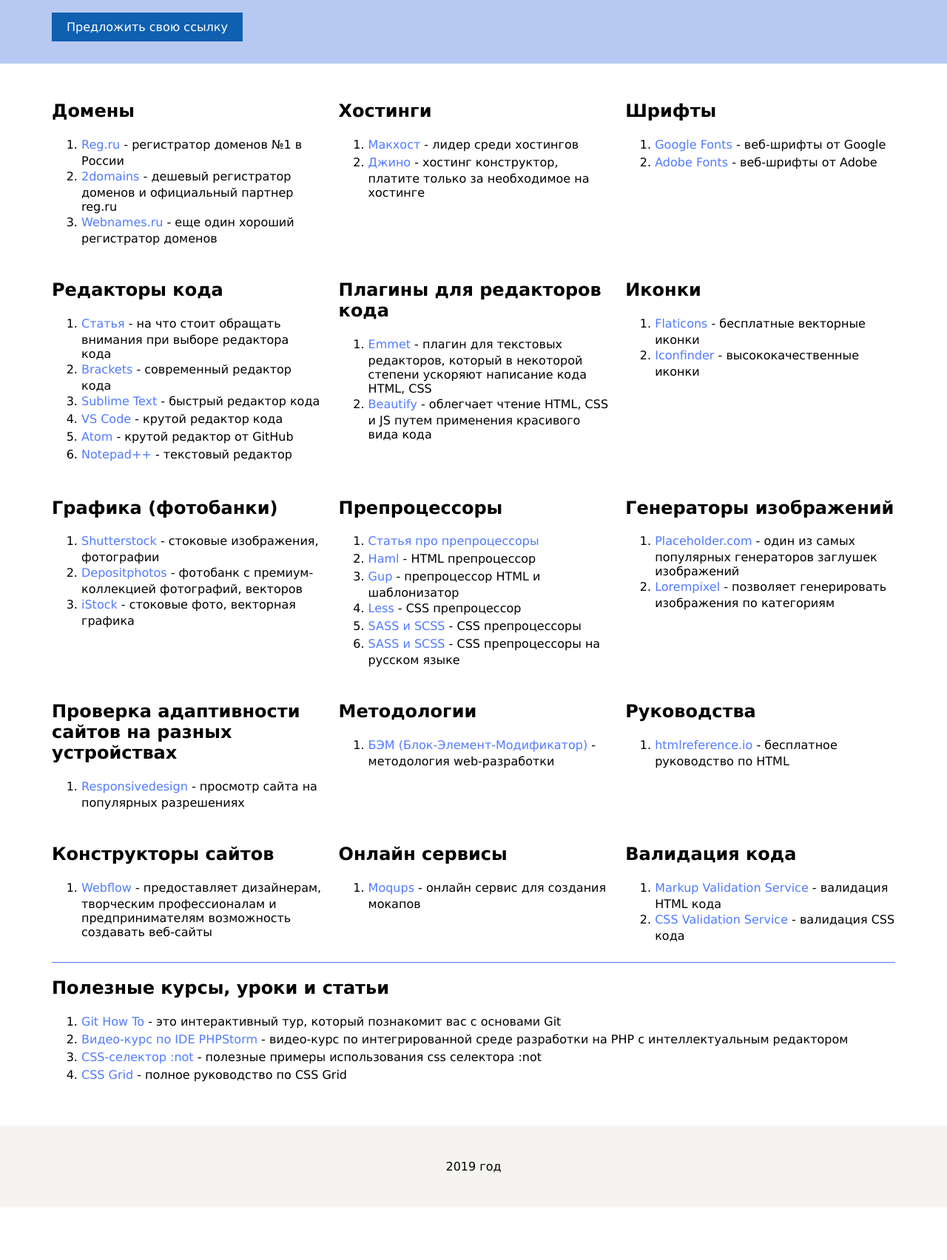
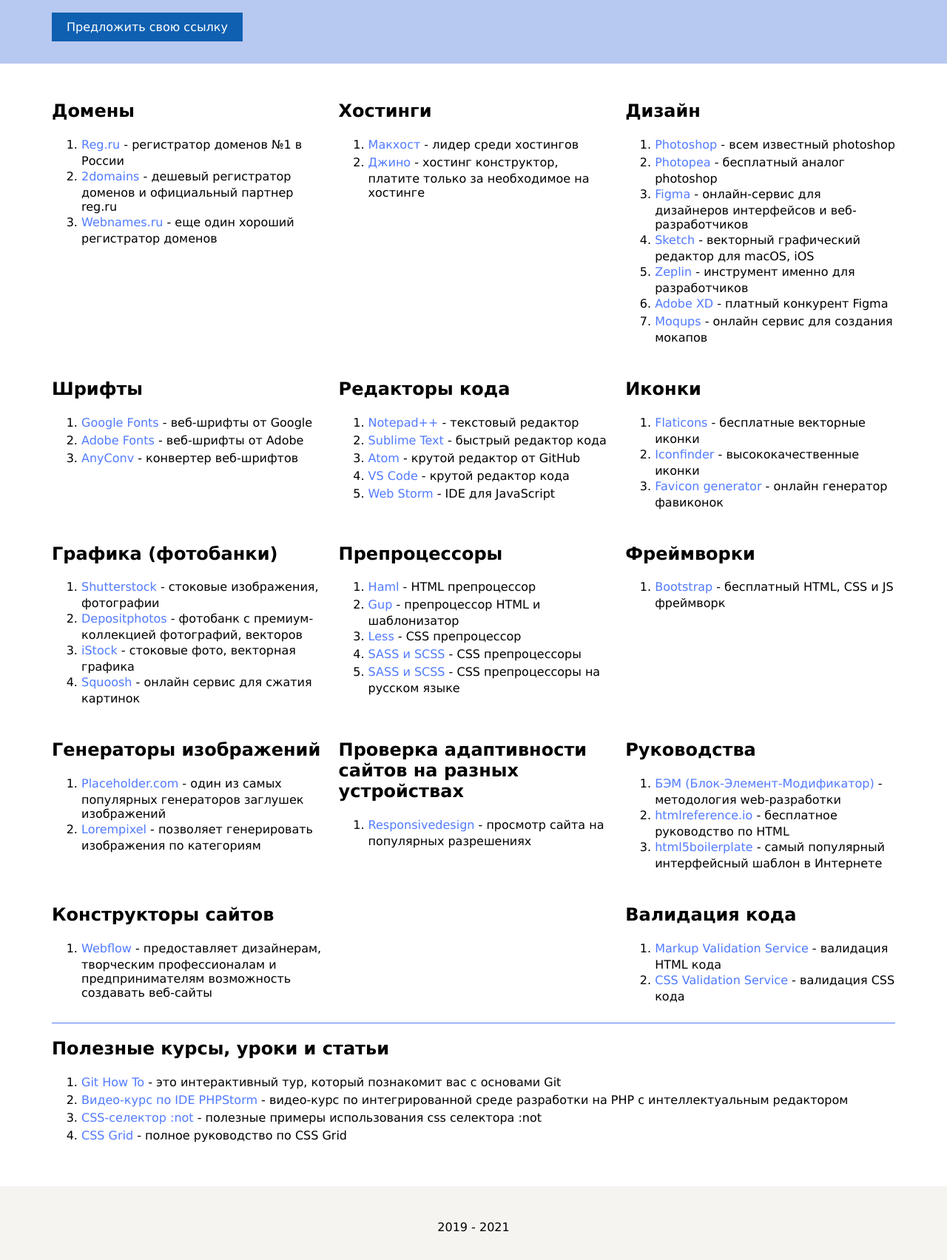
Before and after one commit to AzatMursiev/azatmursiev.github.io, a plain HTML site: page index.html in a window 1280 px wide. Shown: the part 120-1824 px from the top of the page at 74% size. Before the commit the page ends 1753 px from the top, so only its background shows below. Drawn offline with Linux system fonts and the light colour scheme.

Commit message:
add sites

```diff
--- a/clash/style.css
+++ b/clash/style.css
@@ -182,7 +182,6 @@ body {
 
 .title {
     font-weight: 700;
-    font-size: 40px;
 }
 
 .see__text {
--- a/index.html
+++ b/index.html
@@ -37,30 +37,40 @@
         </div>
 
         <div class="block">
+            <h2>Дизайн</h2>
+            <ol>
+                <li><a href="https://www.adobe.com/ru/products/photoshop.html" target="_blank">Photoshop</a> - всем
+                    известный photoshop</li>
+                <li><a href="https://www.photopea.com/" target="_blank">Photopea</a> - бесплатный аналог photoshop</li>
+                <li><a href="https://www.figma.com/" target="_blank">Figma</a> - онлайн-сервис для дизайнеров
+                    интерфейсов и веб-разработчиков</li>
+                <li><a href="https://www.sketch.com/" target="_blank">Sketch</a> - векторный графический редактор для
+                    macOS, iOS</li>
+                <li><a href="https://zeplin.io/" target="_blank">Zeplin</a> - инструмент именно для разработчиков</li>
+                <li><a href="https://www.adobe.com/ru/products/xd.html" target="_blank">Adobe XD</a> - платный конкурент
+                    Figma</li>
+                <li><a href="https://moqups.com/" target="_blank">Moqups</a> - онлайн сервис для создания мокапов</li>
+            </ol>
+        </div>
+
+        <div class="block">
             <h2>Шрифты</h2>
             <ol>
                 <li><a href="https://fonts.google.com/" target="_blank">Google Fonts</a> - веб-шрифты от Google</li>
                 <li><a href="https://fonts.adobe.com/" target="_blank">Adobe Fonts</a> - веб-шрифты от Adobe</li>
+                <li><a href="https://anyconv.com/ru/" target="_blank">AnyConv</a> - конвертер веб-шрифтов</li>
             </ol>
         </div>
 
         <div class="block">
             <h2>Редакторы кода</h2>
             <ol>
-                <li><a href="https://htmlacademy.ru/blog/40-editors-for-the-coders" target="_blank">Статья</a> - на что стоит обращать внимания при выборе редактора кода</li>
-                <li><a href="http://brackets.io/" target="_blank">Brackets</a> - современный редактор кода</li>
+                <li><a href="https://notepad-plus-plus.org/" target="_blank">Notepad++</a> - текстовый редактор</li>
                 <li><a href="https://www.sublimetext.com/" target="_blank">Sublime Text</a> - быстрый редактор кода</li>
+                <li><a href="https://atom.io/" target="_blank">Atom</a> - крутой редактор от GitHub</li>
                 <li><a href="https://code.visualstudio.com/" target="_blank">VS Code</a> - крутой редактор кода</li>
-                <li><a href="https://atom.io/" target="_blank">Atom</a> - крутой редактор от GitHub</li>
-                <li><a href="https://notepad-plus-plus.org/" target="_blank">Notepad++</a> - текстовый редактор</li>
-            </ol>
-        </div>
-
-        <div class="block">
-            <h2>Плагины для редакторов кода</h2>
-            <ol>
-                <li><a href="http://emmet.io/" target="_blank">Emmet</a> - плагин для текстовых редакторов, который в некоторой степени ускоряют написание кода HTML, CSS</li>
-                <li><a href="#" target="_blank">Beautify</a> - облегчает чтение HTML, CSS и JS путем применения красивого вида кода</li>
+                <li><a href="https://www.jetbrains.com/webstorm/" target="_blank">Web Storm</a> - IDE для JavaScript
+                </li>
             </ol>
         </div>
 
@@ -68,89 +78,107 @@
             <h2>Иконки</h2>
             <ol>
                 <li><a href="https://www.flaticon.com/" target="_blank">Flaticons</a> - бесплатные векторные иконки</li>
-                <li><a href="https://www.iconfinder.com/" target="_blank">Iconfinder</a> - высококачественные иконки</li>
+                <li><a href="https://www.iconfinder.com/" target="_blank">Iconfinder</a> - высококачественные иконки
+                </li>
+                <li><a href="https://realfavicongenerator.net/" target="_blank">Favicon generator</a> - онлайн генератор
+                    фавиконок</li>
             </ol>
         </div>
 
         <div class="block">
             <h2>Графика (фотобанки)</h2>
             <ol>
-                <li><a href="https://www.shutterstock.com/ru/" target="_blank">Shutterstock</a> - стоковые изображения, фотографии</li>
-                <li><a href="https://ru.depositphotos.com/" target="_blank">Depositphotos</a> - фотобанк с премиум-коллекцией фотографий, векторов</li>
-                <li><a href="https://www.istockphoto.com/ru/" target="_blank">iStock</a> - стоковые фото, векторная графика</li>
+                <li><a href="https://www.shutterstock.com/ru/" target="_blank">Shutterstock</a> - стоковые изображения,
+                    фотографии</li>
+                <li><a href="https://ru.depositphotos.com/" target="_blank">Depositphotos</a> - фотобанк с
+                    премиум-коллекцией фотографий, векторов</li>
+                <li><a href="https://www.istockphoto.com/ru/" target="_blank">iStock</a> - стоковые фото, векторная
+                    графика</li>
+                <li><a href="https://squoosh.app/" target="_blank">Squoosh</a> - онлайн сервис для сжатия картинок</li>
             </ol>
         </div>
 
         <div class="block">
             <h2>Препроцессоры</h2>
             <ol>
-                <li><a href="https://webref.ru/layout/advanced-html-css/preprocessors" target="_blank"> Статья про препроцессоры</a></li>
                 <li><a href="http://haml.info/" target="_blank">Haml</a> - HTML препроцессор</li>
-                <li><a href="https://pugjs.org/api/getting-started.html" target="_blank">Gup</a> - препроцессор HTML и шаблонизатор</li>
+                <li><a href="https://pugjs.org/api/getting-started.html" target="_blank">Gup</a> - препроцессор HTML и
+                    шаблонизатор</li>
                 <li><a href="http://lesscss.org/" target="_blank">Less</a> - CSS препроцессор</li>
                 <li><a href="https://sass-lang.com/" target="_blank">SASS и SCSS</a> - CSS препроцессоры</li>
-		<li><a href="https://sass-scss.ru/" target="_blank">SASS и SCSS</a> - CSS препроцессоры на русском языке</li>
+                <li><a href="https://sass-scss.ru/" target="_blank">SASS и SCSS</a> - CSS препроцессоры на русском языке
+                </li>
+            </ol>
+        </div>
+
+        <div class="block">
+            <h2>Фреймворки</h2>
+            <ol>
+                <li><a href="https://getbootstrap.com/" target="_blank">Bootstrap</a> - бесплатный HTML, CSS и JS
+                    фреймворк</li>
             </ol>
         </div>
 
         <div class="block">
             <h2>Генераторы изображений</h2>
             <ol>
-                <li><a href="https://placeholder.com/" target="_blank">Placeholder.com</a> - один из самых популярных генераторов заглушек изображений</li>
-                <li><a href="http://lorempixel.com/" target="_blank">Lorempixel</a> - позволяет генерировать изображения по категориям</li>
+                <li><a href="https://placeholder.com/" target="_blank">Placeholder.com</a> - один из самых популярных
+                    генераторов заглушек изображений</li>
+                <li><a href="http://lorempixel.com/" target="_blank">Lorempixel</a> - позволяет генерировать изображения
+                    по категориям</li>
             </ol>
         </div>
 
         <div class="block">
             <h2>Проверка адаптивности сайтов на разных устройствах</h2>
             <ol>
-                <li><a href="http://ami.responsivedesign.is/" target="_blank">Responsivedesign</a> - просмотр сайта на популярных разрешениях</li>
-            </ol>
-        </div>
-
-        <div class="block">
-            <h2>Методологии</h2>
-            <ol>
-                <li><a href="https://ru.bem.info/" target="_blank">БЭМ (Блок-Элемент-Модификатор)</a> - методология web-разработки</li>
+                <li><a href="http://ami.responsivedesign.is/" target="_blank">Responsivedesign</a> - просмотр сайта на
+                    популярных разрешениях</li>
             </ol>
         </div>
 
         <div class="block">
             <h2>Руководства</h2>
             <ol>
-                <li><a href="https://htmlreference.io/" target="_blank">htmlreference.io</a> - бесплатное руководство по HTML</li>
+                <li><a href="https://ru.bem.info/" target="_blank">БЭМ (Блок-Элемент-Модификатор)</a> - методология
+                    web-разработки</li>
+                <li><a href="https://htmlreference.io/" target="_blank">htmlreference.io</a> - бесплатное руководство по
+                    HTML</li>
+                <li><a href="https://html5boilerplate.com/" target="_blank">html5boilerplate</a> - самый популярный
+                    интерфейсный шаблон в Интернете</li>
             </ol>
         </div>
 
         <div class="block">
             <h2>Конструкторы сайтов</h2>
             <ol>
-                <li><a href="https://webflow.com/" target="_blank">Webflow</a> - предоставляет дизайнерам, творческим профессионалам и предпринимателям возможность создавать веб-сайты</li>
-            </ol>
-        </div>
-
-        <div class="block">
-            <h2>Онлайн сервисы</h2>
-            <ol>
-                <li><a href="https://moqups.com/" target="_blank">Moqups</a> - онлайн сервис для создания мокапов</li>
+                <li><a href="https://webflow.com/" target="_blank">Webflow</a> - предоставляет дизайнерам, творческим
+                    профессионалам и предпринимателям возможность создавать веб-сайты</li>
             </ol>
         </div>
 
         <div class="block">
             <h2>Валидация кода</h2>
             <ol>
-                <li><a href="http://validator.w3.org/" target="_blank">Markup Validation Service</a> - валидация HTML кода</li>
-                <li><a href="http://jigsaw.w3.org/css-validator/" target="_blank">CSS Validation Service</a> - валидация CSS кода</li>
+                <li><a href="http://validator.w3.org/" target="_blank">Markup Validation Service</a> - валидация HTML
+                    кода</li>
+                <li><a href="http://jigsaw.w3.org/css-validator/" target="_blank">CSS Validation Service</a> - валидация
+                    CSS кода</li>
             </ol>
         </div>
 
         <div class="block">
             <h2>Полезные курсы, уроки и статьи</h2>
             <ol>
-                <li><a href="https://githowto.com/ru" target="_blank">Git How To</a> - это интерактивный тур, который познакомит вас с основами Git</li>
-                <li><a href="https://weburoki.pro/video-kurs-po-ide-phpstorm" target="_blank">Видео-курс по IDE PHPStorm</a> - видео-курс по интегрированной среде разработки на PHP с интеллектуальным редактором</li>
-                <li><a href="https://paulradzkov.com/2014/negation_css_selector/" target="_blank">CSS-селектор :not</a> - полезные примеры использования css селектора :not</li>
-                <li><a href="https://tuhub.ru/posts/css-grid-complete-guide#prop-grid-template-columns-rows" target="_blank">CSS Grid</a> - полное руководство по CSS Grid</li>
+                <li><a href="https://githowto.com/ru" target="_blank">Git How To</a> - это интерактивный тур, который
+                    познакомит вас с основами Git</li>
+                <li><a href="https://weburoki.pro/video-kurs-po-ide-phpstorm" target="_blank">Видео-курс по IDE
+                        PHPStorm</a> - видео-курс по интегрированной среде разработки на PHP с интеллектуальным
+                    редактором</li>
+                <li><a href="https://paulradzkov.com/2014/negation_css_selector/" target="_blank">CSS-селектор :not</a>
+                    - полезные примеры использования css селектора :not</li>
+                <li><a href="https://tuhub.ru/posts/css-grid-complete-guide#prop-grid-template-columns-rows"
+                        target="_blank">CSS Grid</a> - полное руководство по CSS Grid</li>
             </ol>
         </div>
 
@@ -159,7 +187,14 @@
 
     <footer>
         <div class="footer-wrap">
-            <p>2019 год</p>
+            <p>2019 -
+                <script>
+                    let currentYear = new Date().getFullYear()
+                    document.write(currentYear)
+                </script>
+            </p>
         </div>
     </footer>
-</body></html>
+</body>
+
+</html>
```
Also changed, not shown: 1 other file.
